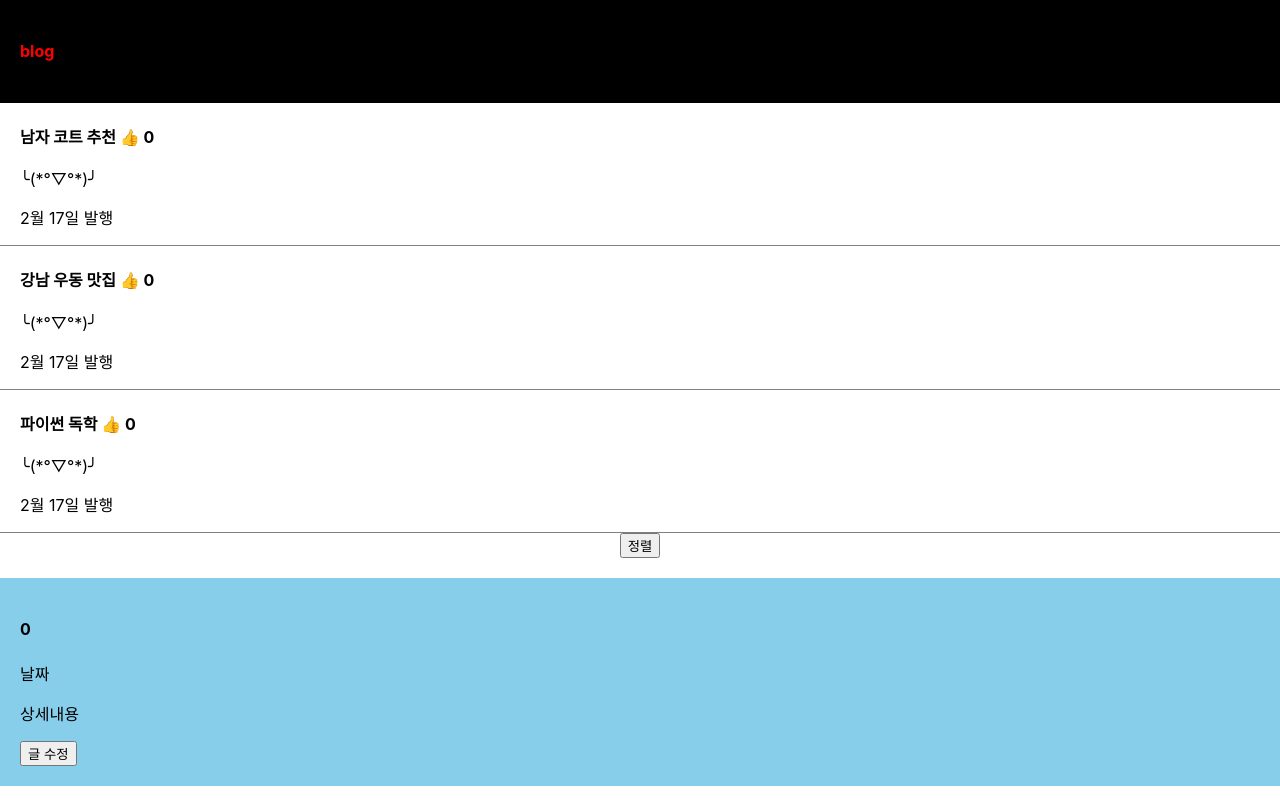
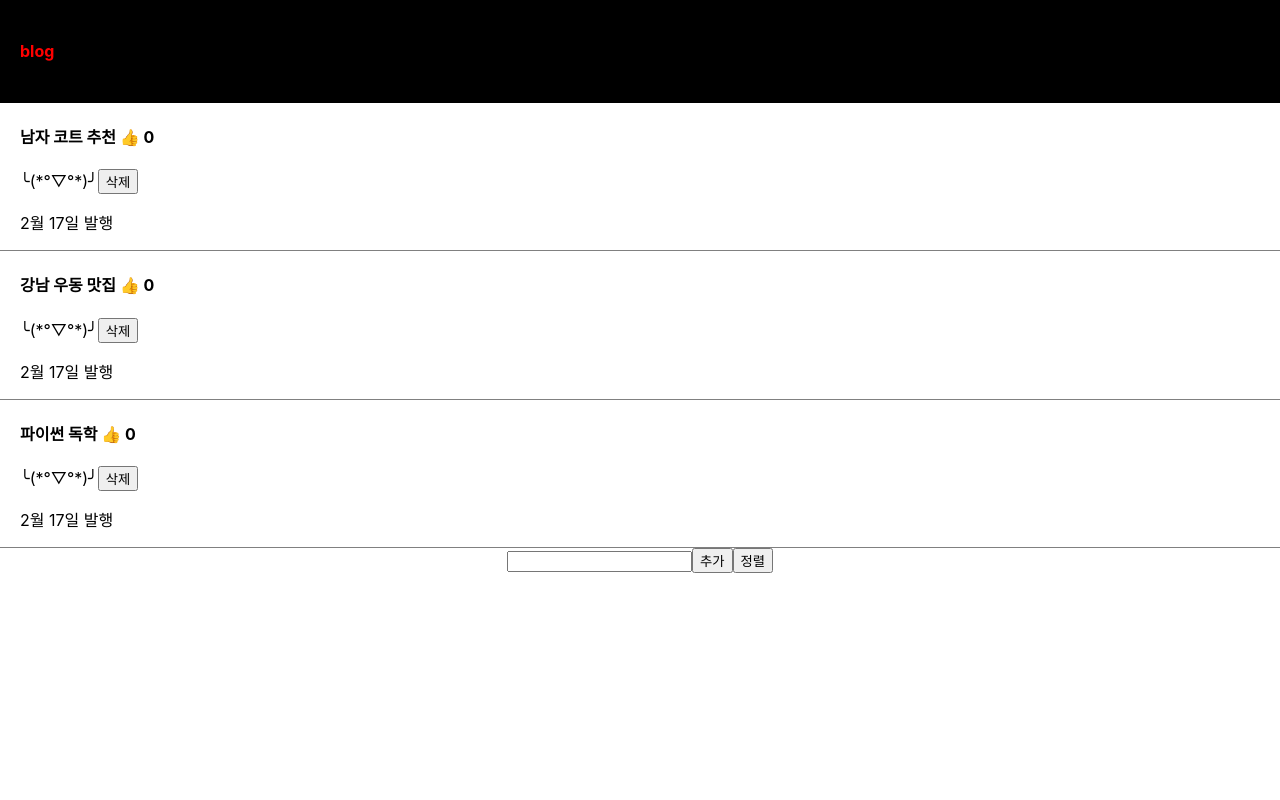
Before and after one commit to HANJIYEONN/react01, a React (Create React App) app: page / in a window 1280 px wide. Built offline with nearby package versions, Linux system fonts and the light colour scheme.

Commit message:
글 발행과 삭제하기

```diff
--- a/src/App.js
+++ b/src/App.js
@@ -12,8 +12,9 @@ function App() {
   let [ 글제목,  set글제목 ] = useState(['남자 코트 추천', '강남 우동 맛집', '파이썬 독학']);
   let [ 좋아용, set좋아용 ] = useState([0,0,0]);
 
-  let [modal, setModal] = useState(true);
-  let [modalTitle, setModalTitle] = useState(0)
+  let [modal, setModal] = useState(false);
+  let [modalTitle, setModalTitle] = useState(0);
+  let [입력값, set입력값] = useState('');
 
   // [] destructuring 문법
   // useState 는 html과 다르게 재렌더링이 됨
@@ -26,14 +27,10 @@ function App() {
   }
 
   function changeName(){
-    console.log("!")
     let copyName = [...글제목];
     copyName[0] = '여자 코트 추천'
     set글제목(copyName);
   }
-
-
-
 
   /*
   => [글제목]은 안되고 [...글제목]은 된 이유
@@ -59,6 +56,21 @@ function App() {
     setModalTitle(e);
   }
 
+  function 게시글추가(){
+    if(!입력값) {
+      alert("입력값이 존제하지 않습니다.")
+       return false;
+    }
+    let copyName = [...글제목, 입력값];
+    set글제목(copyName);
+  }
+
+function 삭제(i){
+  let copyName = [...글제목];
+  copyName.splice(i,1)
+  set글제목(copyName)
+}
+
   return (
     <div className="App">
       <div className="black-nav">
@@ -80,13 +92,17 @@ function App() {
         글제목.map(function(e, i){
           return (
             <div className="list" key={i}>
-              <h4 onClick={()=>{openModal(e)}}>{ e } <span  onClick = { (e) => {함수(i)} }>👍</span> { 좋아용[i] } </h4>
+              <h4 onClick={()=>{openModal(e)}}>{ e } <span  onClick = { (e) => {e.stopPropagation(); 함수(i)} }>👍</span> { 좋아용[i] } </h4>
               <span onClick = {changeName} >╰(*°▽°*)╯</span>
+              <button onClick={()=>{삭제(i)}}>삭제</button>
               <p>2월 17일 발행</p>
             </div>
           )
         }  )
       }
+
+      <input type="text" onChange={(e)=>{set입력값(e.target.value)} }></input>
+      <button onClick={()=> {게시글추가()}}>추가</button>
 
       <button onClick={ sortingName }>정렬</button>
 
@@ -120,9 +136,11 @@ function App() {
       3. STATE레 따라 UI가 어떻게 보일지 작성 (조건문 등으로)
   */
 
-  function Modal(props) {
-console.log("^^")
-console.log(props)
+    //이벤트버블링
+    // 상위 html로 퍼지는 이벤트버블링을 막고 싶으면 e.stopPropagation()
+
+  function Modal(props)
+   {
 
     return (
       <>
```
